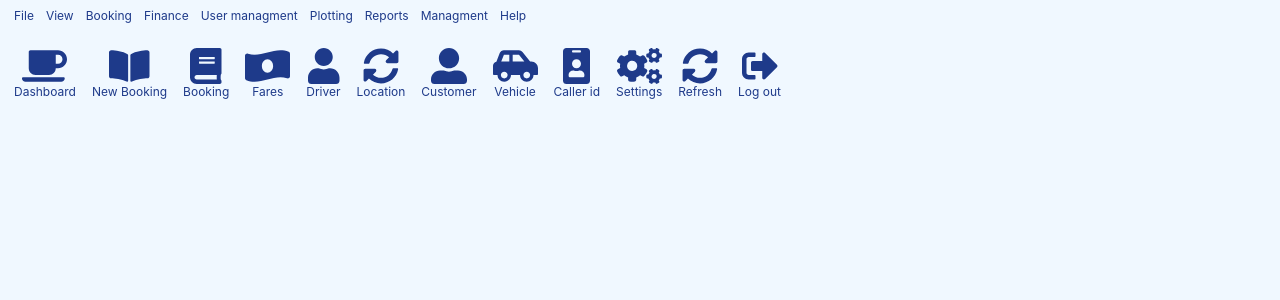
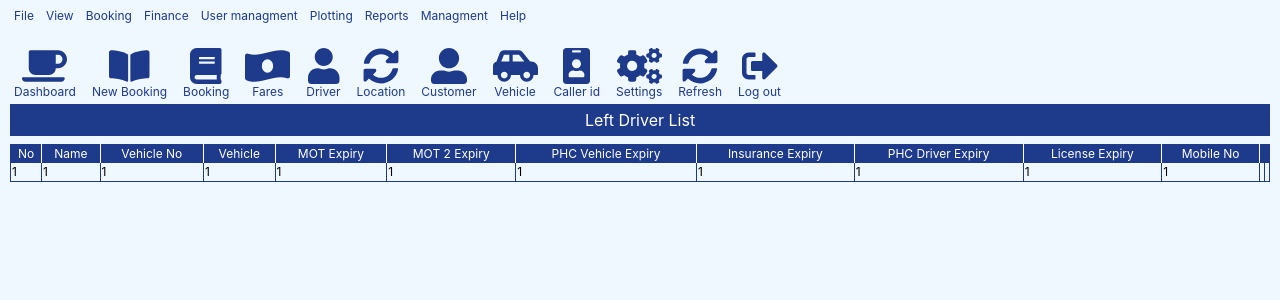
Before and after one commit to sebastien15/reactDispachterSystem, a React (Create React App) app: page /leftDriverList in a window 1280 px wide. Shown: the top 300 px of the page. Built offline with nearby package versions, Linux system fonts and the light colour scheme.

Commit message:
added left Drivers list component

```diff
--- a/src/App.js
+++ b/src/App.js
@@ -8,6 +8,7 @@ import Dashboard from './components/dashboard';
 import DriverModal from './components/driverModal';
 import DriverLoginModal from './components/driverLoginModal';
 import DriverList from './components/driverList';
+import DriverLeftList from './components/driverLeftList';
 import DriverLoginList from './components/driverLoginList';
 import DriverShiftModal from './components/driverShiftModal';
 // import {useSelector, useDispatch } from 'react-redux';
@@ -33,6 +34,7 @@ function App() {
           <Route exact path="/" component={Dashboard}/>
           <Route path="/fare" component={Fare}/>
           <Route path="/driverList" component={DriverList}/>
+          <Route path="/leftDriverList" component={DriverLeftList}/>
           <Route path="/driverLoginList" component={DriverLoginList}/>
         </Switch>
       </Router>
--- a/src/components/SecondNav.js
+++ b/src/components/SecondNav.js
@@ -52,7 +52,7 @@ function SecondNav() {
                         <Link className="cursor-pointer hover:bg-blue-400 hover:rounded-md py-1" onClick={()=>{openModal("driverLoginModal")}}  to="/">Driver Login</Link>
                         <Link className="cursor-pointer hover:bg-blue-400 hover:rounded-md py-1" to="/driverLoginList">Driver Login List</Link>
                         <Link className="cursor-pointer hover:bg-blue-400 hover:rounded-md py-1" onClick={()=>{openModal("addDriverShiftModal")}} to="/">Driver Shifts</Link>
-                        <Link className="cursor-pointer hover:bg-blue-400 hover:rounded-md py-1" to="/">Inactive Driver List</Link>
+                        <Link className="cursor-pointer hover:bg-blue-400 hover:rounded-md py-1" to="/leftDriverList">Inactive Driver List</Link>
                     </div>
                 </Link>
                 <Link className="p-1 text-blue-900 mr-2 text-xs cursor-pointer text-center" to="/#">
--- /dev/null
+++ b/src/components/driverLeftList.js
@@ -0,0 +1,61 @@
+import { faEdit, faTrash } from "@fortawesome/free-solid-svg-icons";
+import { FontAwesomeIcon } from "@fortawesome/react-fontawesome";
+
+function DriverLeftList() {
+    return(
+        <div>
+            <header className="bg-blue-900 text-white p-1 text-center">Left Driver List</header>
+            {/* <div className="">
+                label colors
+            </div> */}
+            <div className="mt-2">
+                <table className="w-full">
+                    <tbody className="border border-blue-900">
+                        <tr className="bg-blue-900 text-white  text-xs text-center">
+                            <td className="border-r border-white">No</td>
+                            <td className="border-r border-white">Name</td>
+                            <td className="border-r border-white">Vehicle No</td>
+                            <td className="border-r border-white">Vehicle</td>
+                            <td className="border-r border-white">MOT Expiry</td>
+                            <td className="border-r border-white">MOT 2 Expiry</td>
+                            <td className="border-r border-white">PHC Vehicle Expiry</td>
+                            <td className="border-r border-white">Insurance Expiry</td>
+                            <td className="border-r border-white">PHC Driver Expiry</td>
+                            <td className="border-r border-white">License Expiry</td>
+                            <td className="border-r border-white">Mobile No</td>
+                            <td></td>
+                            <td></td>
+                        </tr>
+                        <tr className="text-xs">
+                            <td className="border-r border-blue-900">1</td>
+                            <td className="border-r border-blue-900">1</td>
+                            <td className="border-r border-blue-900">1</td>
+                            <td className="border-r border-blue-900">1</td>
+                            <td className="border-r border-blue-900">1</td>
+                            <td className="border-r border-blue-900">1</td>
+                            <td className="border-r border-blue-900">1</td>
+                            <td className="border-r border-blue-900">1</td>
+                            <td className="border-r border-blue-900">1</td>
+                            <td className="border-r border-blue-900">1</td>
+                            <td className="border-r border-blue-900">1</td>
+                            <td className="border-r border-blue-900 hover:bg-blue-100">
+                                {/* <button className="text-blue-400">
+                                    <FontAwesomeIcon icon={faEdit}/>
+                                    Edit
+                                </button> */}
+                            </td>
+                            <td className="border-r border-blue-900 hover:bg-blue-100">
+                                {/* <button className="text-red-500">
+                                    <FontAwesomeIcon icon={faTrash}/>
+                                    Delete
+                                </button> */}
+                            </td>
+                        </tr>
+                    </tbody>
+                </table>
+            </div>
+        </div>
+    )
+}
+
+export default DriverLeftList;
```
